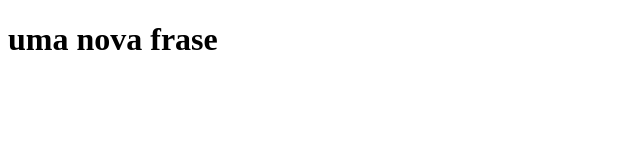
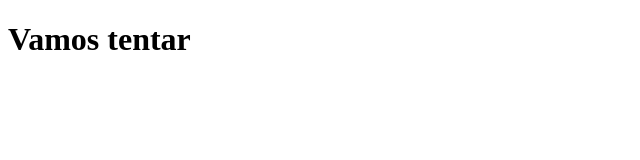
Before and after one commit to Ratutinha/clone-tabnews, a Next.js app: page / in a window 1280 px wide. Shown: the top 160 px of the page, without its empty margins (0-640 px from the left). Built offline with nearby package versions, Linux system fonts and the light colour scheme.

Commit message:
alteração de frase

```diff
--- a/pages/index.js
+++ b/pages/index.js
@@ -1,5 +1,5 @@
 function Home() {
-    return <h1>uma nova frase</h1>
+    return <h1>Vamos tentar</h1>
 }
 
 export default Home;
```
